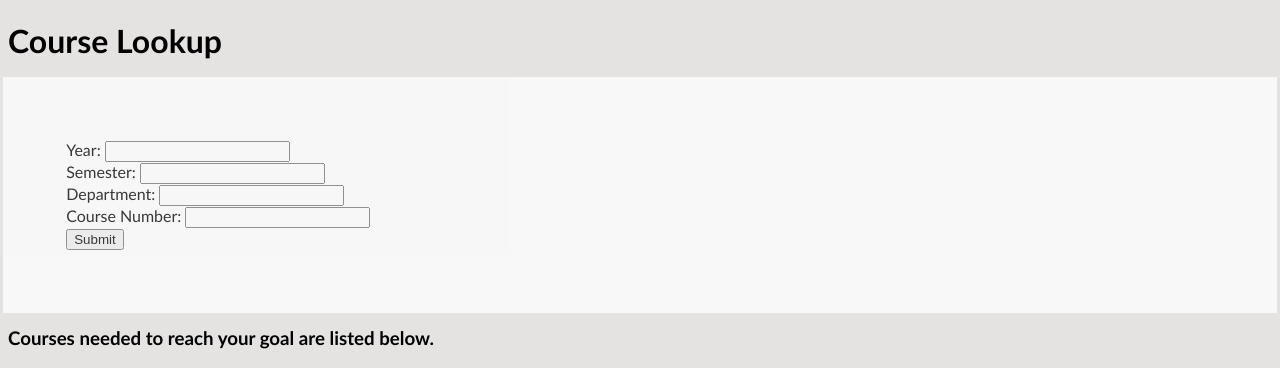
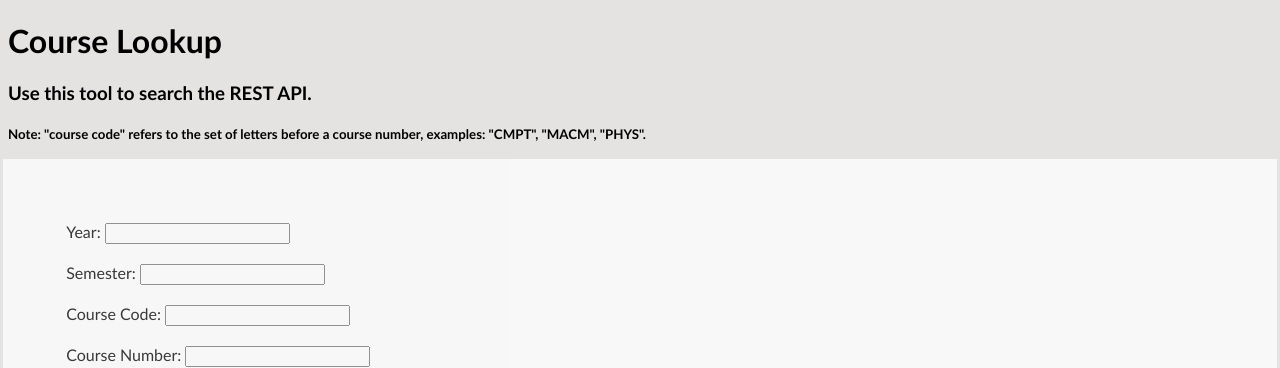
Before and after one commit to kca169/CourseMapper, a Django app: page /sfu_academic_api_parser/ in a window 1280 px wide. Shown: the top 368 px of the page. Run offline with Django 3.2, Linux system fonts and the light colour scheme; data that the repository does not hold is empty.

Commit message:
Final commit for this branch. Improved UX and added instructions on page

```diff
--- a/sfu_academic_api_parser/templates/sfu_academic_api_parser/directions.html
+++ b/sfu_academic_api_parser/templates/sfu_academic_api_parser/directions.html
@@ -4,7 +4,11 @@
 
 {% block content %}
 
+<!-- Refs: [5], [6] -->
+
 <h1>Course Lookup</h1>
+<h3>Use this tool to search the REST API.</h3>
+<h5>Note: "course code" refers to the set of letters before a course number, examples: "CMPT", "MACM", "PHYS".</h5>
 <form action="/sfu_academic_api_parser/" method="post">
     {% csrf_token %}
     <!-- {{ forms }} -->
@@ -13,20 +17,24 @@
     <input id="department" type="text" name="year" maxlength="100" required>
 
     <br>
+    <br>
 
     <label for="course_number">Semester: </label>
     <input id="course_number" type="text" name="semester" maxlength="100" required>
 
     <br>
+    <br>
 
-    <label for="department">Department: </label>
+    <label for="department">Course Code: </label>
     <input id="department" type="text" name="department" maxlength="100" required>
 
+    <br>
     <br>
 
     <label for="course_number">Course Number: </label>
     <input id="course_number" type="text" name="course_number" maxlength="100" required>
 
+    <br>
     <br>
 
     <input type="submit" value="Submit">
```
Also changed, not shown: References.md (+2 -0 lines).
